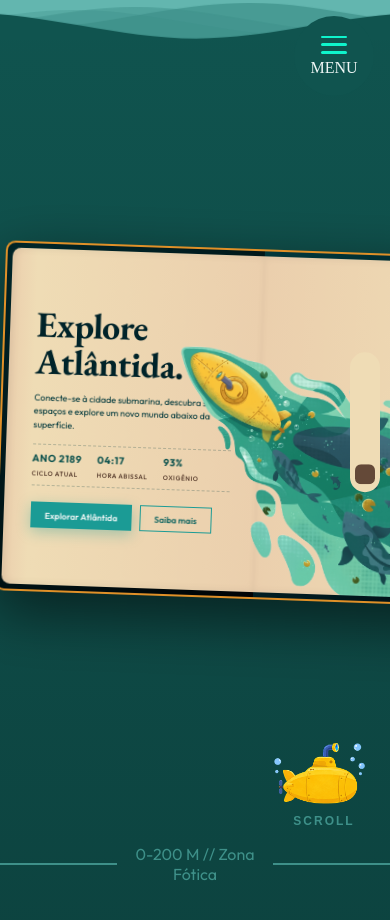
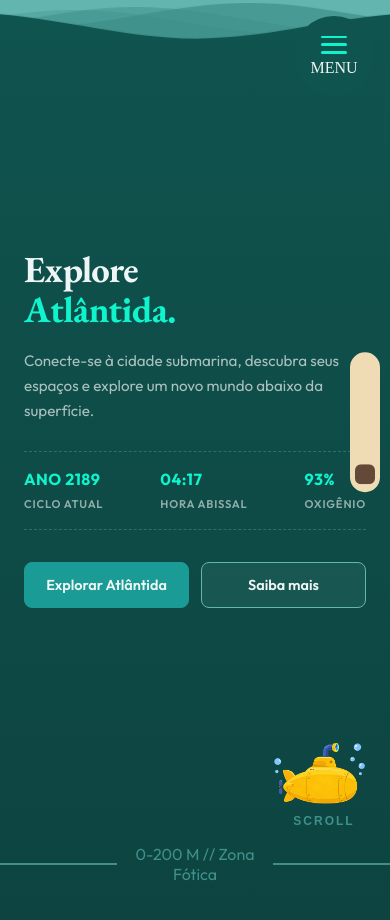
Before and after one commit to mewmewdevart/AtlantidaFIAPChallenge, a plain HTML site: page index.html in a window 390 px wide. Shown: the top 920 px of the page. Drawn offline with nearby package versions, Linux system fonts and the light colour scheme.

Commit message:
feat: adicao de responsividade no livro

```diff
--- a/assets/css/style.css
+++ b/assets/css/style.css
@@ -133,7 +133,7 @@ body {
   font-weight: 700;
   letter-spacing: 0.5px;
   color: var(--cor-nevoa);
-  transition: color 0.3s ease, text-shadow 0.3s ease, transform 0.2s ease;
+  transition: color 0.3s ease, , transform 0.2s ease;
 }
 
 .seletor-idioma__rotulo--ativo {
@@ -181,7 +181,6 @@ body {
   color: var(--cor-abismo);
   background-color: var(--cor-menta-neon);
   border-radius: 50%;
-  box-shadow: 0 2px 5px rgba(0, 0, 0, 0.4);
   transition: transform 0.3s cubic-bezier(0.4, 0, 0.2, 1), background-color 0.3s ease;
 }
 
@@ -474,13 +473,11 @@ body {
   color: var(--cor-espuma);
   background-color: var(--cor-oceano);
   border-color: var(--cor-oceano);
-  box-shadow: 0 4px 14px var(--cor-oceano-sombra);
 }
 
 .botao--primario:hover {
   background-color: var(--cor-oceano-hover);
   border-color: var(--cor-oceano-hover);
-  box-shadow: 0 6px 18px var(--cor-oceano-sombra);
 }
 
 /* Modificador Secundário */
@@ -587,7 +584,6 @@ body {
   background-color: var(--cor-pergaminho);
   background-image: linear-gradient(to right, var(--cor-pergaminho-borda) 0%, var(--cor-pergaminho) 90%, var(--cor-pergaminho-borda) 100%);
   border-radius: 0 calc(0.3 * var(--livro-unidade)) calc(0.3 * var(--livro-unidade)) 0;
-  box-shadow: inset -2px 0 8px rgba(0, 0, 0, 0.08);
 }
 
 .livro-3d__face--verso {
@@ -859,6 +855,190 @@ section {
 }
 
 /* ---------------------------- Media Queries (Responsividade) ---------------------------- */
+@media (max-width: 820px) {
+  /* Remove o livro 3D e a ilustração */
+  .livro-3d__capa--base,
+  .livro-3d__capa--frontal,
+  .livro-3d__folha--direita,
+  .livro-3d__folha--esquerda > .livro-3d__face--frente,
+  .livro-3d__imagem-ilustracao {
+    display: none !important;
+  }
+
+  .secao-apresentacao {
+    perspective: none !important;
+    min-height: 100vh;
+    height: auto;
+    padding: clamp(5.5rem, 12vh, 7rem) 1.5rem 5.5rem 1.5rem;
+    box-sizing: border-box;
+    display: flex;
+    align-items: center;
+    justify-content: center;
+  }
+
+  .livro-3d {
+    position: relative !important;
+    width: 100% !important;
+    max-width: 580px !important;
+    height: auto !important;
+    min-height: auto !important;
+    transform: none !important;
+    rotate: 0deg !important;
+    filter: none !important;
+    perspective: none !important;
+    transform-style: flat !important;
+    margin: 0 auto !important;
+    padding: 0 !important;
+  }
+
+  .livro-3d__folha--esquerda {
+    position: static !important;
+    top: auto !important;
+    left: auto !important;
+    width: 100% !important;
+    height: auto !important;
+    transform: none !important;
+    transform-origin: unset !important;
+    z-index: 10 !important;
+  }
+
+  .livro-3d__face--verso {
+    position: relative !important;
+    inset: auto !important;
+    width: 100% !important;
+    height: auto !important;
+    transform: none !important;
+    backface-visibility: visible !important;
+    background: none !important;
+    box-shadow: none !important;
+    border-radius: 0 !important;
+    padding: 0 !important;
+    overflow: visible !important;
+  }
+
+  .livro-3d__conteudo-texto {
+    position: relative !important;
+    width: 100% !important;
+    height: auto !important;
+    display: flex !important;
+    flex-direction: column !important;
+    align-items: flex-start !important;
+    text-align: left !important;
+    user-select: auto;
+  }
+
+  .livro-3d__titulo-principal {
+    margin-bottom: 1.15rem !important;
+    font-family: var(--fonte-titulo) !important;
+    font-size: clamp(2.3rem, 7.5vw, 3.4rem) !important;
+    font-weight: 700 !important;
+    line-height: 1.08 !important;
+    letter-spacing: -0.015em !important;
+    color: var(--cor-espuma) !important;
+  }
+
+  .livro-3d__titulo-linha {
+    display: block !important;
+  }
+
+  .livro-3d__titulo-linha:last-child {
+    color: var(--cor-menta-neon) !important;
+  }
+
+  .livro-3d__descricao {
+    max-width: 520px !important;
+    margin-bottom: 1.75rem !important;
+    font-family: var(--fonte-texto) !important;
+    font-size: clamp(0.95rem, 2.6vw, 1.125rem) !important;
+    font-weight: 400 !important;
+    line-height: 1.65 !important;
+    color: var(--cor-nevoa) !important;
+  }
+
+  .livro-3d__painel-status {
+    display: flex !important;
+    flex-wrap: wrap !important;
+    gap: 1.25rem 2.25rem !important;
+    align-items: center !important;
+    justify-content: flex-start !important;
+    width: 100% !important;
+    max-width: 520px !important;
+    padding: 0.95rem 0 !important;
+    margin-bottom: 2rem !important;
+    border-top: 1px dashed rgba(99, 182, 175, 0.35) !important;
+    border-bottom: 1px dashed rgba(99, 182, 175, 0.35) !important;
+  }
+
+  .livro-3d__status-item {
+    display: flex !important;
+    flex-direction: column !important;
+    gap: 3px !important;
+  }
+
+  .livro-3d__status-valor {
+    font-family: var(--fonte-texto) !important;
+    font-size: clamp(1rem, 3.2vw, 1.25rem) !important;
+    font-weight: 700 !important;
+    letter-spacing: 0.5px !important;
+    color: var(--cor-menta-neon) !important;
+  }
+
+  .livro-3d__status-rotulo {
+    font-family: var(--fonte-texto) !important;
+    font-size: clamp(0.7rem, 2vw, 0.8rem) !important;
+    font-weight: 600 !important;
+    letter-spacing: 0.8px !important;
+    color: var(--cor-nevoa) !important;
+    text-transform: uppercase !important;
+    opacity: 0.85;
+  }
+
+  .livro-3d__acoes {
+    display: flex !important;
+    flex-wrap: wrap !important;
+    gap: 1rem !important;
+    align-items: center !important;
+    width: 100% !important;
+  }
+
+  .livro-3d__acoes .botao {
+    padding: 0.85rem 1.6rem !important;
+    font-size: clamp(0.9rem, 2.5vw, 1rem) !important;
+    border-radius: 8px !important;
+  }
+
+  .livro-3d__acoes .botao--secundario {
+    color: var(--cor-espuma) !important;
+    border-color: var(--cor-jade-claro) !important;
+    background-color: rgba(99, 182, 175, 0.12) !important;
+    backdrop-filter: blur(4px);
+  }
+
+  .livro-3d__acoes .botao--secundario:hover {
+    color: var(--cor-menta-neon) !important;
+    border-color: var(--cor-menta-neon) !important;
+    background-color: rgba(15, 244, 204, 0.18) !important;
+  }
+}
+
+@media (max-width: 480px) {
+  .livro-3d__painel-status {
+    justify-content: space-between !important;
+    gap: 0.75rem !important;
+  }
+
+  .livro-3d__acoes {
+    gap: 0.75rem !important;
+  }
+
+  .livro-3d__acoes .botao {
+    flex: 1 1 calc(50% - 0.5rem);
+    min-width: 130px;
+    text-align: center;
+    padding: 0.8rem 1rem !important;
+  }
+}
+
 @media (max-width: 768px) {
   .waves {
     height: 40px;
--- a/assets/js/atlantida-book-anim.js
+++ b/assets/js/atlantida-book-anim.js
@@ -1,4 +1,6 @@
 /* Anima a abertura do livro 3D ao carregar a página, usando GSAP para rotacionar capas e revelar conteúdo */
+
+let timelineLivro = null;
 
 function executarAnimacaoAberturaLivro() {
   const livro = document.getElementById("livro3D");
@@ -8,6 +10,18 @@ function executarAnimacaoAberturaLivro() {
   const imagensIlustracao = document.querySelectorAll(".livro-3d__imagem-ilustracao");
 
   if (!livro || !capaFrontal || !folhaEsquerda || typeof gsap === "undefined") {
+    return;
+  }
+
+  const ehResolucaoMenor820 = window.matchMedia("(max-width: 820px)").matches;
+
+  if (ehResolucaoMenor820) {
+    if (timelineLivro) {
+      timelineLivro.kill();
+      timelineLivro = null;
+    }
+    gsap.killTweensOf([livro, capaFrontal, folhaEsquerda, folhaDireita, imagensIlustracao]);
+    gsap.set([livro, capaFrontal, folhaEsquerda, folhaDireita, imagensIlustracao], { clearProps: "all" });
     return;
   }
 
@@ -28,11 +42,11 @@ function executarAnimacaoAberturaLivro() {
   if (folhaDireita) gsap.set(folhaDireita, { zIndex: 10 });
   if (imagensIlustracao.length > 0) gsap.set(imagensIlustracao, { opacity: 0 });
 
-  const linhaDoTempo = gsap.timeline({
+  timelineLivro = gsap.timeline({
     defaults: { ease: "sine.inOut" }
   });
 
-  linhaDoTempo
+  timelineLivro
     .to(livro, {
       opacity: 1,
       duration: 0.4
@@ -71,6 +85,11 @@ function executarAnimacaoAberturaLivro() {
     }, 1.1);
 }
 
+const mediaQueryResolucao820 = window.matchMedia("(max-width: 820px)");
+mediaQueryResolucao820.addEventListener("change", () => {
+  executarAnimacaoAberturaLivro();
+});
+
 if (document.readyState === "loading") {
   document.addEventListener("DOMContentLoaded", executarAnimacaoAberturaLivro);
 } else {
--- a/index.html
+++ b/index.html
@@ -16,12 +16,12 @@
   <link rel="stylesheet" href="https://cdnjs.cloudflare.com/ajax/libs/font-awesome/6.5.1/css/all.min.css">
 
   <!-- Estilos -->
-  <link rel="stylesheet" href="assets/css/style.css">
+  <link rel="stylesheet" href="assets/css/style.css?v=2">
 
   <!-- Scripts -->
   <script src="https://cdnjs.cloudflare.com/ajax/libs/gsap/3.12.5/gsap.min.js"></script>
   <script>window.gsap || document.write('<script src="./assets/js/gsap.min.js"><\/script>');</script>
-  <script src="./assets/js/atlantida-book-anim.js" defer></script>
+  <script src="./assets/js/atlantida-book-anim.js?v=2" defer></script>
   <script src="./assets/js/i18n.js" defer></script>
   <script src="./assets/js/main.js" defer></script>
 </head>
```
